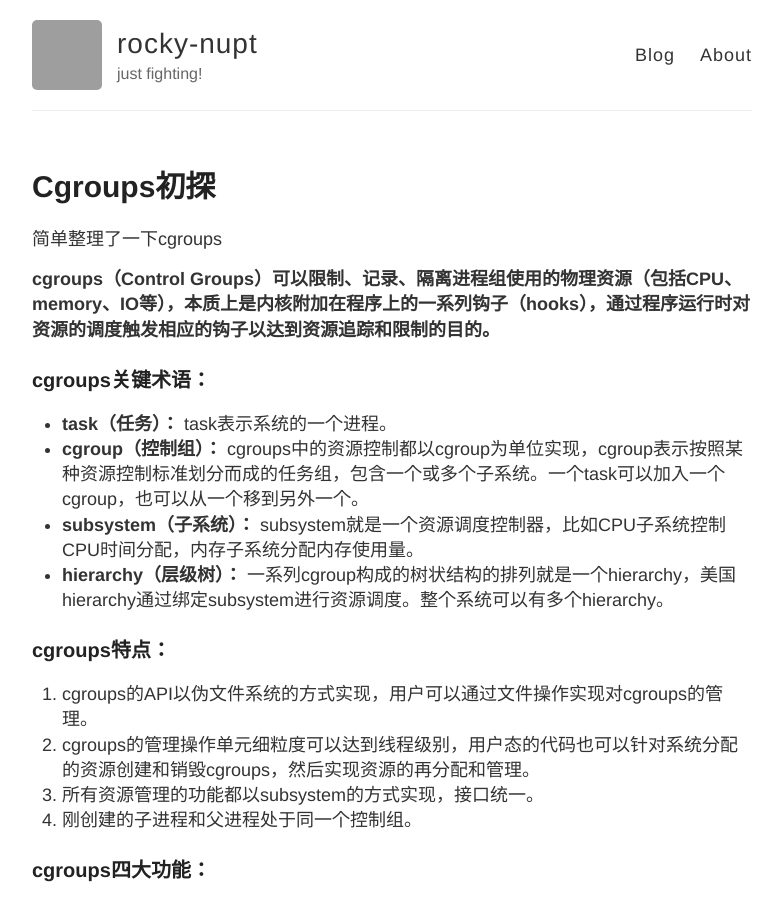
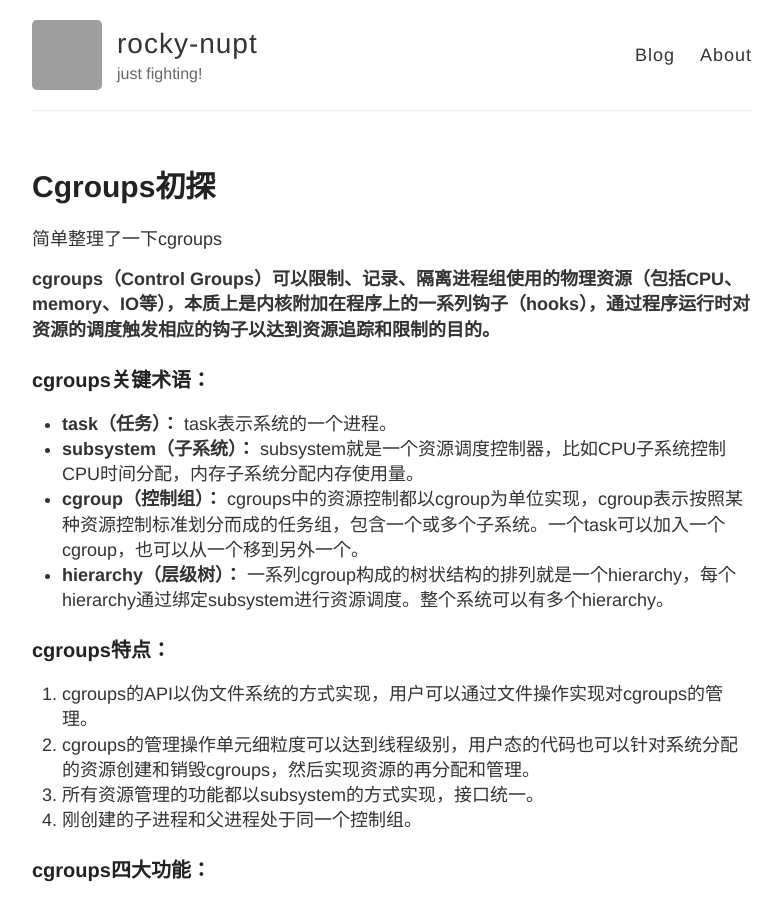
Before and after one commit to rocky-nupt/rocky-nupt.github.io, a Jekyll site: the page built from _posts/2017-12-3-cgroups.md, in a window 1280 px wide and 900 px high. Shown: the whole window, without its empty margins (248-1030 px from the left). Built offline with Jekyll 4.4.1, drawn with Linux system fonts in a browser that asks for light colours; grey boxes are pictures that could not be loaded.

Commit message:
Update 2017-12-3-cgroups.md
updated

```diff
--- a/_posts/2017-12-3-cgroups.md
+++ b/_posts/2017-12-3-cgroups.md
@@ -9,9 +9,9 @@ title: Cgroups初探
 
 ### cgroups关键术语：
 - **task（任务）：** task表示系统的一个进程。
+- **subsystem（子系统）：** subsystem就是一个资源调度控制器，比如CPU子系统控制CPU时间分配，内存子系统分配内存使用量。
 - **cgroup（控制组）：** cgroups中的资源控制都以cgroup为单位实现，cgroup表示按照某种资源控制标准划分而成的任务组，包含一个或多个子系统。一个task可以加入一个cgroup，也可以从一个移到另外一个。
-- **subsystem（子系统）：** subsystem就是一个资源调度控制器，比如CPU子系统控制CPU时间分配，内存子系统分配内存使用量。
-- **hierarchy（层级树）：** 一系列cgroup构成的树状结构的排列就是一个hierarchy，美国hierarchy通过绑定subsystem进行资源调度。整个系统可以有多个hierarchy。
+- **hierarchy（层级树）：** 一系列cgroup构成的树状结构的排列就是一个hierarchy，每个hierarchy通过绑定subsystem进行资源调度。整个系统可以有多个hierarchy。
 
 ### cgroups特点：
 1. cgroups的API以伪文件系统的方式实现，用户可以通过文件操作实现对cgroups的管理。
```
